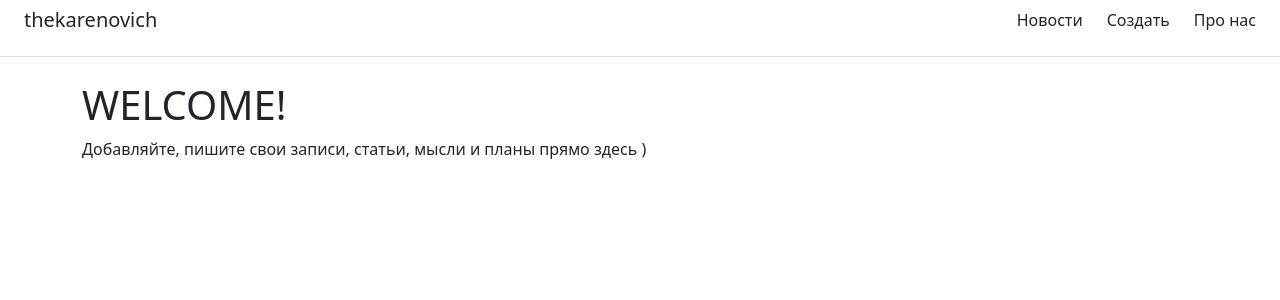
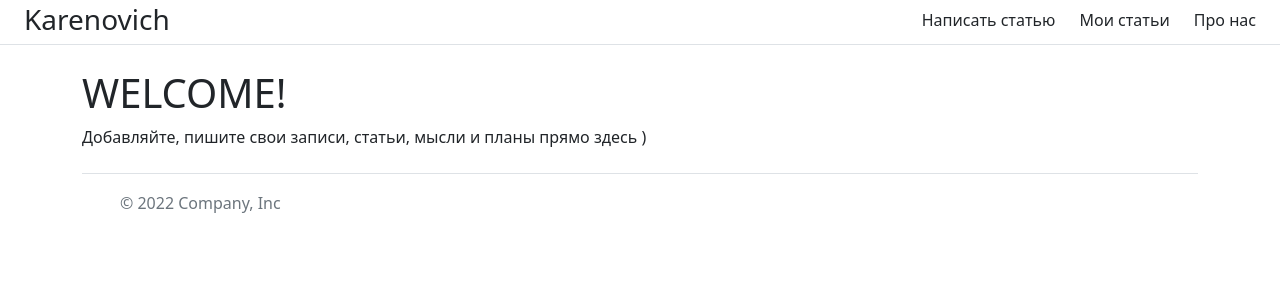
Before and after one commit to thekarenovich/web_psql, a Django app: page / in a window 1280 px wide. Shown: the top 300 px of the page. Run offline with Django 4.2, Linux system fonts and the light colour scheme.

Commit message:
Update base.html

```diff
--- a/erik/main/templates/main/base.html
+++ b/erik/main/templates/main/base.html
@@ -2,22 +2,39 @@
 <html lang="ru">
 <head>
     <meta charset="UTF-8">
-    <title>{% block title %}{% endblock %}</title>
+    <title>{% block title %}Karenovich || {% endblock %}</title>
     <link rel="stylesheet" href="https://cdn.jsdelivr.net/npm/bootstrap@5.2.0/dist/css/bootstrap.min.css">
 
 </head>
 <body>
-    <div class="d-flex flex-column flex-md-row align-items-center pb-3 mb-4 border-bottom">
-        <h5 class="my-0 mx-4 mr-md-auto font-weight-normal">thekarenovich</h5>
+    <div class="d-flex flex-column flex-md-row align-items-center pb-1 mb-4 border-bottom">
+        <h3 class="my-0 mx-4 mr-md-auto font-weight-normal">Karenovich</h3>
           <nav class="d-inline-flex mt-2 mt-md-0 ms-md-auto">
 <!--            <a class="me-4 py-2 text-dark text-decoration-none" href="{% url 'home' %}">Главная</a>-->
-            <a class="me-4 py-2 text-dark text-decoration-none" href="{% url 'news_home' %}">Новости</a>
-            <a class="me-4 py-2 text-dark text-decoration-none" href="{% url 'create' %}">Создать</a>
+            <a class="me-4 py-2 text-dark text-decoration-none" href="{% url 'create' %}">Написать статью</a>
+            <a class="me-4 py-2 text-dark text-decoration-none" href="{% url 'news_home' %}">Мои статьи</a>
             <a class="me-4 py-2 text-dark text-decoration-none" href='{% url "about" %}'>Про нас</a>
           </nav>
     </div>
     <div class="container">
         {% block content %}{% endblock %}
     </div>
+
+    <div class="container">
+      <footer class="d-flex flex-wrap justify-content-between align-items-center py-3 my-4 border-top">
+        <div class="col-md-4 d-flex align-items-center">
+          <a href="/" class="mb-3 me-2 mb-md-0 text-muted text-decoration-none lh-1">
+            <svg class="bi" width="30" height="24"><use xlink:href="#bootstrap"></use></svg>
+          </a>
+          <span class="mb-3 mb-md-0 text-muted">© 2022 Company, Inc</span>
+        </div>
+
+        <ul class="nav col-md-4 justify-content-end list-unstyled d-flex">
+          <li class="ms-3"><a class="text-muted" href="#"><svg class="bi" width="24" height="24"><use xlink:href="#twitter"></use></svg></a></li>
+          <li class="ms-3"><a class="text-muted" href="#"><svg class="bi" width="24" height="24"><use xlink:href="#instagram"></use></svg></a></li>
+          <li class="ms-3"><a class="text-muted" href="#"><svg class="bi" width="24" height="24"><use xlink:href="#facebook"></use></svg></a></li>
+        </ul>
+      </footer>
+    </div>
 </body>
 </html>
```
